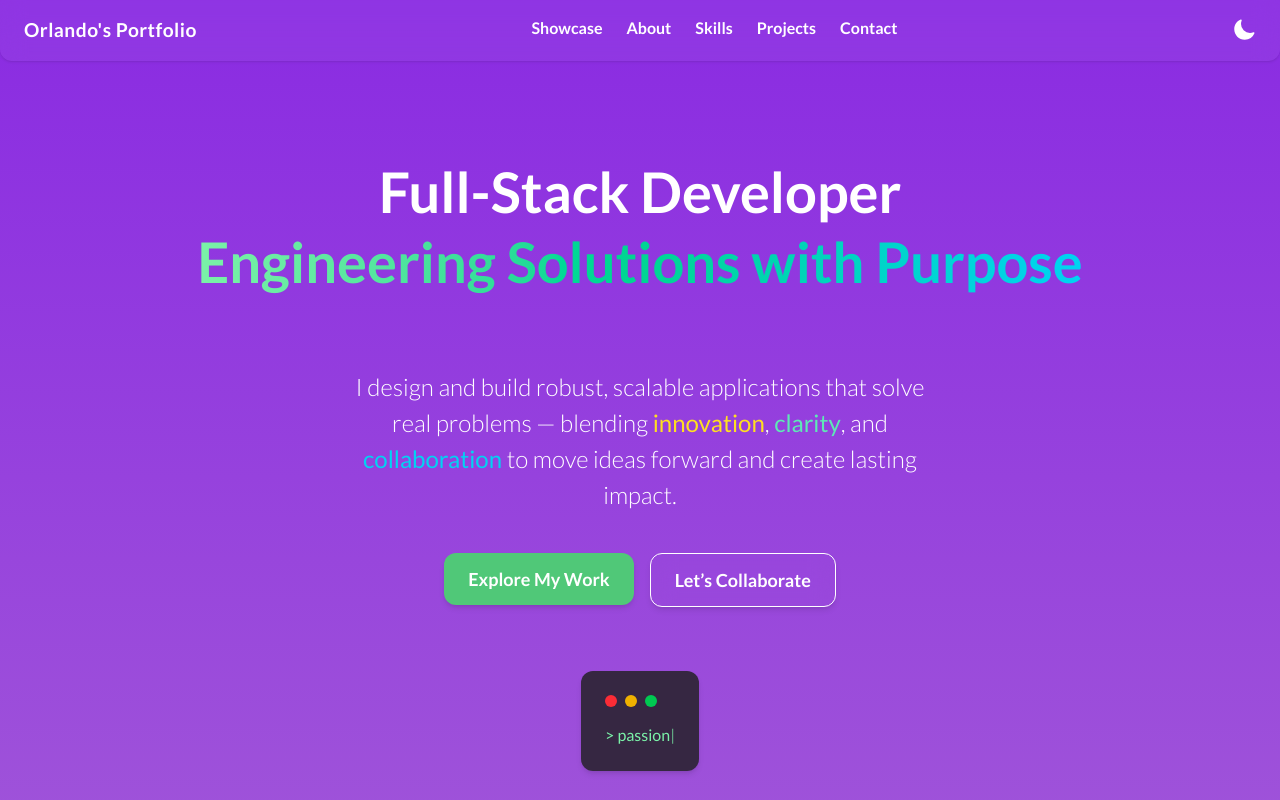
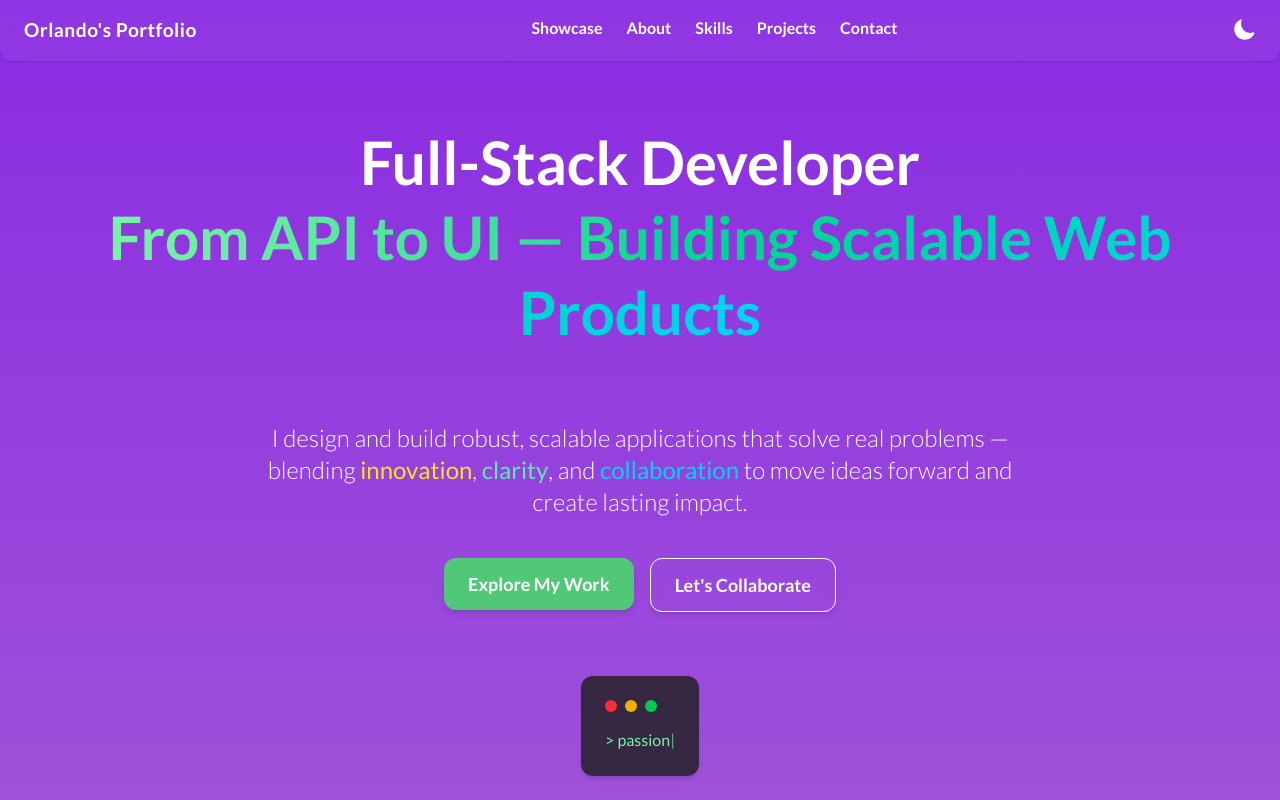
Before and after one commit to Gojer16/Portfolio, a React (Vite) app in the folder portfolio/: page / in a window 1280 px wide. Shown: the top 800 px of the page. Built offline with nearby package versions, Linux system fonts and the light colour scheme.

Commit message:
Hero section - Done.

```diff
--- a/portfolio/src/components/Hero.jsx
+++ b/portfolio/src/components/Hero.jsx
@@ -1,73 +1,74 @@
 import React from 'react'
 import Button from './Button'
 import MacOs from './MacOs'
-import { anticipate, easeIn, easeInOut, motion } from 'framer-motion';
-
+import { motion } from 'framer-motion';
 
 const Hero = () => {
   return (
     <>
-        <div className=' h-screen min-h-screen px-4 py-8 '>
-          <div className='flex justify-center py-12 text-center '>
-
+        <section
+            className='min-h-screen px-4 py-12 flex flex-col justify-center'
+            aria-label="Introduction to Full-Stack Developer"
+        >
+          <div className='flex justify-center pb-6 md:pb-12 text-center'>
             <motion.div
               initial={{ opacity: 0, y: 50 }}
               animate={{ opacity: 1, y: 0 }}
               transition={{ duration: 0.8, delay: 0.2}}
-
+              role="heading"
+              aria-level="1"
             >
-              <h1 className="text-[3.5rem] font-bold text-white leading-tight">
+              <h1 className="text-4xl sm:text-5xl md:text-6xl font-bold text-white leading-tight">
               Full-Stack Developer <br />
-              <span className="bg-gradient-to-r from-green-300 via-emerald-400 to-cyan-400 text-transparent bg-clip-text">
-              Engineering Solutions with Purpose
+              <span
+                className="bg-gradient-to-r from-green-300 via-emerald-400 to-cyan-400 text-transparent bg-clip-text"
+                aria-label="From API to UI — Building Scalable Web Products"
+              >
+              From API to UI — Building Scalable Web Products
               </span>
               </h1>
             </motion.div>
-
-
           </div>
 
           <motion.div
             initial={{ opacity: 0, y: 60 }}
             animate={{ opacity: 1, y: 0 }}
-              transition={{ duration: 0.8, delay: 0.2}}
-
+            transition={{ duration: 0.8, delay: 0.3}}
           >
-            <div className='flex justify-center text-center px-80'>
-              <p className='text-[1.5rem] font-light text-white mt-6 max-w-3xl mx-auto'>
+            <div className='flex justify-center text-center w-full px-2'>
+              <p className='text-lg sm:text-xl md:text-2xl font-light text-white mt-4 md:mt-6 max-w-3xl mx-auto'>
                 I design and build robust, scalable applications that solve real problems — blending <span className="text-yellow-300 font-medium">innovation</span>, <span className="text-emerald-300 font-medium">clarity</span>, and <span className="text-cyan-400 font-medium">collaboration</span> to move ideas forward and create lasting impact.
               </p>
             </div>
           </motion.div>
+
           <motion.div
             initial={{ opacity: 0, y: 70 }}
             animate={{ opacity: 1, y: 0 }}
-              transition={{ duration: 0.8, delay: 0.2}}
-
+            transition={{ duration: 0.8, delay: 0.5}}
           >
-            <div className='flex justify-center gap-4 mt-10 flex-wrap'>
+            <div className='flex justify-center gap-4 mt-8 md:mt-10 flex-wrap'>
                 <Button
                   color='#50c878'
                   title="Explore My Work"
                   icon="🚀"
-                href = "#projects"
-
+                  href="#projects"
+                  aria-label="View portfolio projects"
                 />
                 <Button
-                title="Let’s Collaborate"
+                  title="Let's Collaborate"
                   variant="secondary"
                   icon="🤝"
-                href = "#contact"
+                  href="#contact"
+                  aria-label="Contact for collaboration"
                 />
-
             </div>
 
-            <div className='flex py-16 justify-center'>
+            <div className='flex py-8 md:py-16 justify-center'>
               <MacOs />
             </div>
           </motion.div>
-        </div>
-
+        </section>
     </>
   )
 }
```
Lines whose indentation alone changed are shown as unchanged.
